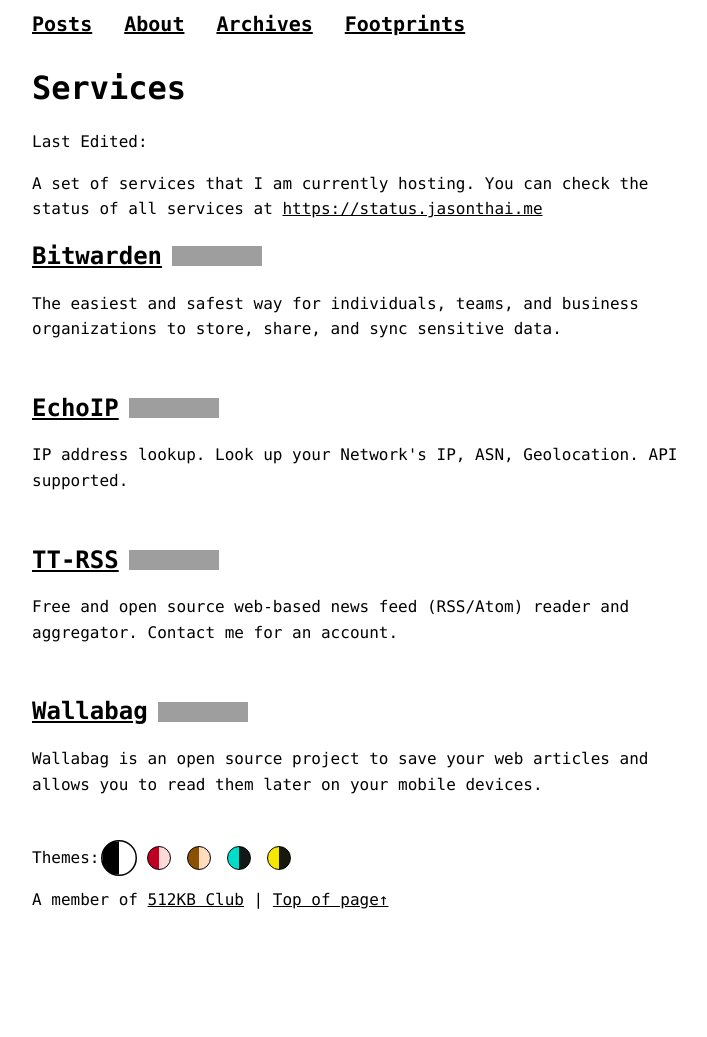
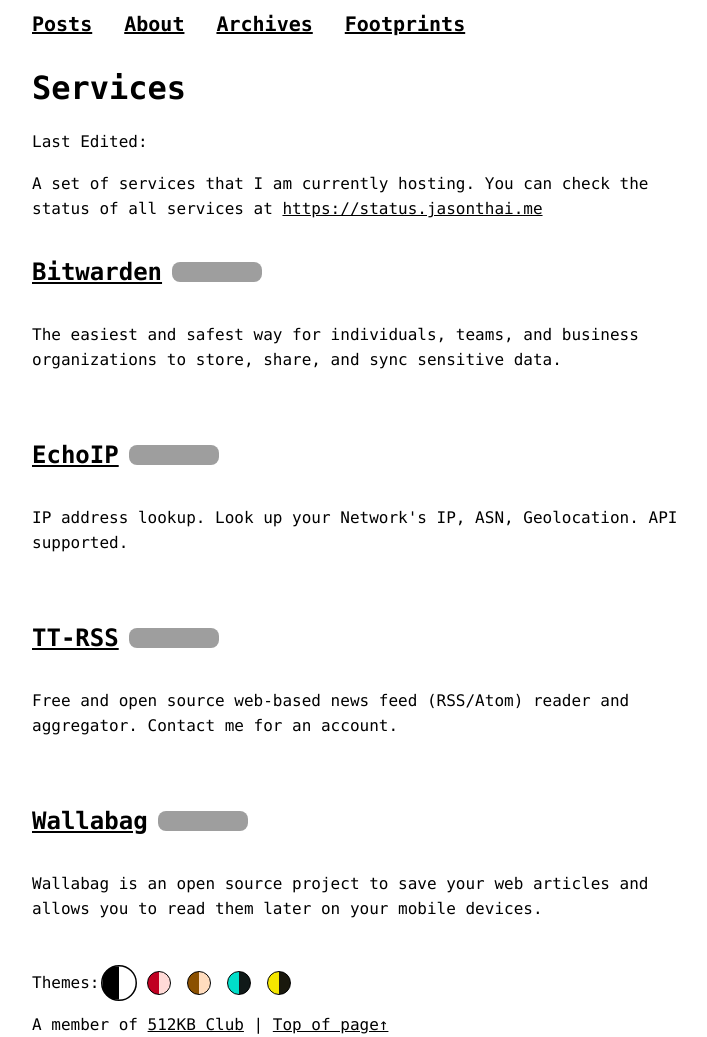
Before and after one commit to jasontthai/jasonthai.me, a Jekyll site: the page built from services.html, in a window 1280 px wide. Shown: the whole page, without its empty margins (272-979 px from the left). Built offline with Jekyll 4.4.1, drawn with Linux system fonts in a browser that asks for light colours; before the commit the page ends 912 px from its top, so only the background shows below that; grey boxes are pictures that could not be loaded.

Commit message:
add border radius to img

```diff
--- a/_includes/head.html
+++ b/_includes/head.html
@@ -76,6 +76,8 @@
     }
 
     img {
+      border-radius: 8px;
+      margin: 20px 0;
       max-width: 100%;
     }
 
```
